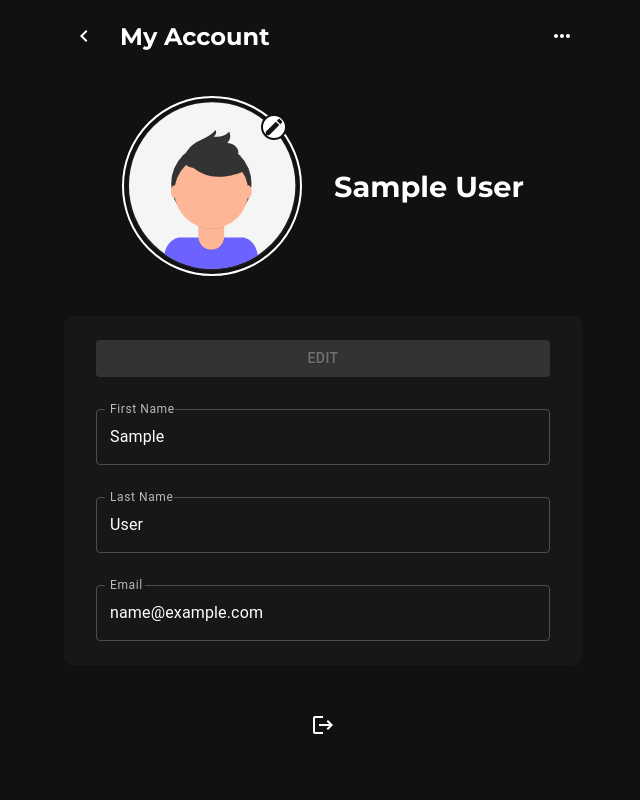
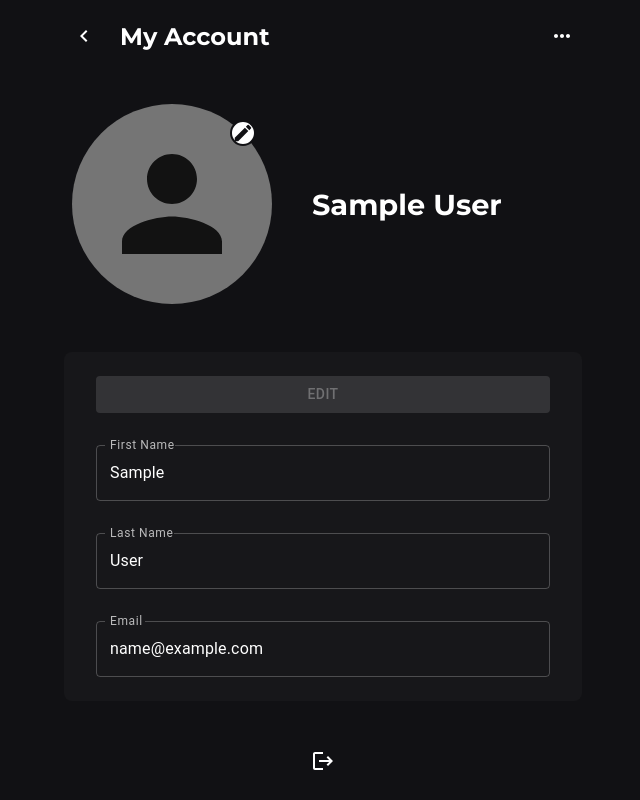
Before and after one commit to Engoa/todo-client, a React (Vite) app: page /profile in a window 1280 px wide. Shown: the whole page, without its empty margins (317-957 px from the left). Built offline with nearby package versions, Linux system fonts and the light colour scheme; no server answers; sample sign-in values are in the browser's storage.

Commit message:
changed avatar to MUI avatar component

```diff
--- a/src/animations/animations.ts
+++ b/src/animations/animations.ts
@@ -3,7 +3,7 @@ import { RefObject } from "react";
 
 export const tasksAnimations = (ref: RefObject<any>) => {
   if (ref.current.length) {
-    gsap.to(ref.current, { autoAlpha: 1, x: 0, filter: "blur(0px)", opacity: 1, stagger: 0.2 }).totalDuration(0.75);
+    gsap.to(ref.current, { autoAlpha: 1, x: 0, filter: "blur(0px)", opacity: 1, stagger: 0.2 }).totalDuration(0.7);
   }
 };
 
--- a/src/components/AvatarModal/AvatarModal.tsx
+++ b/src/components/AvatarModal/AvatarModal.tsx
@@ -6,7 +6,6 @@ import Fade from "@mui/material/Fade";
 import { Button, TextField } from "@mui/material";
 import { useUserContext } from "../../store/user";
 import UserErrors from "../UserErrors/UserErrors";
-import avatarPlaceHolder from "../../assets/images/avatar.svg";
 import "./AvatarModal.scss";
 
 interface IModal {
@@ -62,7 +61,7 @@ const AvatarModal: FC<IModal> = ({
           <Button variant="contained" onClick={updateUserAvatar} disabled={handleDisabledButton(imageInputForm, user.avatar)}>
             Save
           </Button>
-          <Button variant="contained" onClick={resetUserAvatar} disabled={handleDisabledButton(avatarPlaceHolder, user.avatar)}>
+          <Button variant="contained" onClick={resetUserAvatar} disabled={handleDisabledButton("", user.avatar)}>
             Reset to default
           </Button>
         </Box>
--- a/src/components/Navbar/Navbar.scss
+++ b/src/components/Navbar/Navbar.scss
@@ -1,6 +1,9 @@
 @import "../../styles/import.scss";
 
 .nav {
-  width: 100%;
-  padding: 1rem;
+  padding: 0.2rem 1rem;
+
+  @include media("<smd") {
+    padding: 0.5rem;
+  }
 }
--- a/src/components/Navbar/Navbar.tsx
+++ b/src/components/Navbar/Navbar.tsx
@@ -11,6 +11,7 @@ import Logout from "@mui/icons-material/Logout";
 import { useUserContext } from "../../store/user";
 import { Link } from "react-router-dom";
 import "./Navbar.scss";
+import { isMobile } from "../../helpers/utils";
 
 const Navbar = () => {
   const { user, logout } = useUserContext();
@@ -41,7 +42,6 @@ const Navbar = () => {
           <IconButton
             onClick={handleClick}
             size="small"
-            sx={{ ml: 2 }}
             aria-controls={open ? "account-menu" : undefined}
             aria-haspopup="true"
             aria-expanded={open ? "true" : undefined}
@@ -59,15 +59,15 @@ const Navbar = () => {
         PaperProps={{
           elevation: 1,
           sx: {
+            mt: 1,
             overflow: "visible",
             filter: "drop-shadow(0px 2px 8px rgba(0,0,0,0.32))",
-            mt: 1,
             "&:before": {
               content: '""',
               display: "block",
               position: "absolute",
               top: 0,
-              right: 20,
+              right: isMobile ? 17 : 42,
               width: 10,
               height: 10,
               bgcolor: "#e0e0e0",
@@ -84,7 +84,7 @@ const Navbar = () => {
             <ListItemIcon>
               <Settings fontSize="small" />
             </ListItemIcon>
-            User Settings
+            Account Settings
           </MenuItem>
         </Link>
         <MenuItem onClick={logout}>
--- a/src/components/ProfilePage/ProfileData.scss
+++ b/src/components/ProfilePage/ProfileData.scss
@@ -8,7 +8,6 @@
   max-width: 550px;
   padding: 1rem;
   margin: auto;
-  height: 100vh;
 
   &__top {
     display: flex;
@@ -50,29 +49,15 @@
       flex-direction: column;
     }
     &--img {
-      width: 180px;
-      min-width: 180px;
-      min-height: 180px;
-      border-radius: 50%;
-      align-self: center;
-      display: flex;
       position: relative;
-      cursor: pointer;
-      border: 2px solid white;
       transition: $transition-250;
       will-change: transform;
-      img {
-        border-radius: 50%;
-        width: 100%;
-        padding: 3px;
-        object-fit: cover;
-        object-position: center;
-      }
+      cursor: pointer;
 
       &--icon {
         position: absolute;
-        right: 0.8rem;
-        top: 1rem;
+        right: 1.5rem;
+        top: 1.5rem;
         width: 26px;
         height: 26px;
         border-radius: 50%;
@@ -96,12 +81,16 @@
     }
 
     &--name {
+      min-width: 270px;
+      @include media("<smd") {
+        min-width: unset;
+        text-align: center;
+      }
       span {
         font-size: 1.8rem;
         font-weight: bold;
         text-transform: capitalize;
         @include media("<smd") {
-          text-align: center;
         }
       }
     }
--- a/src/components/ProfilePage/ProfileData.tsx
+++ b/src/components/ProfilePage/ProfileData.tsx
@@ -1,5 +1,5 @@
 import React, { FC } from "react";
-import { Button, IconButton, TextField, Tooltip } from "@mui/material";
+import { Avatar, Button, IconButton, TextField, Tooltip } from "@mui/material";
 import { useUserContext } from "../../store/user";
 import ChevronLeftIcon from "@mui/icons-material/ChevronLeft";
 import MoreHorizIcon from "@mui/icons-material/MoreHoriz";
@@ -12,7 +12,6 @@ import { useSnackBarContext } from "../../store/snackbar";
 import { profilePageAnimation } from "../../animations/animations";
 import { differenceBetweenObjects } from "../../helpers/utils";
 import AvatarModal from "../AvatarModal/AvatarModal";
-import avatarPlaceHolder from "../../assets/images/avatar.svg";
 import EditIcon from "@mui/icons-material/Edit";
 import UserErrors from "../UserErrors/UserErrors";
 import useErrors from "../../hooks/useErrors";
@@ -36,12 +35,6 @@ const ProfileData: FC = (): JSX.Element => {
   const toggleModalHandler = () => {
     setToggleModal(!toggleModal);
     setUserErrors([]);
-  };
-
-  const onImageBroken = (e: any) => {
-    e.target.src = avatarPlaceHolder;
-    setUser({ ...user, avatar: avatarPlaceHolder });
-    toggleSnackBar("Image link is broken, resetting to default");
   };
 
   const updateUser = async () => {
@@ -80,7 +73,7 @@ const ProfileData: FC = (): JSX.Element => {
   };
 
   const resetUserAvatar = async () => {
-    updateAvatar(avatarPlaceHolder);
+    updateAvatar("");
     setUserForm({ ...userForm, avatar: "" });
   };
 
@@ -88,6 +81,7 @@ const ProfileData: FC = (): JSX.Element => {
   React.useEffect(() => {
     profilePageAnimation(profilePageRef);
   }, []);
+
   return (
     <>
       <AvatarModal
@@ -113,7 +107,9 @@ const ProfileData: FC = (): JSX.Element => {
       </div>
       <div className="profile__mid" ref={profilePageRef}>
         <div className="profile__mid--img" onClick={toggleModalHandler}>
-          <img src={!user.avatar ? avatarPlaceHolder : user.avatar} alt="User Image" onError={onImageBroken} />
+          <IconButton>
+            <Avatar src={user.avatar} sx={{ width: 200, height: 200 }} />
+          </IconButton>
           <div className="profile__mid--img--icon">
             <EditIcon fontSize="small" />
           </div>
```
